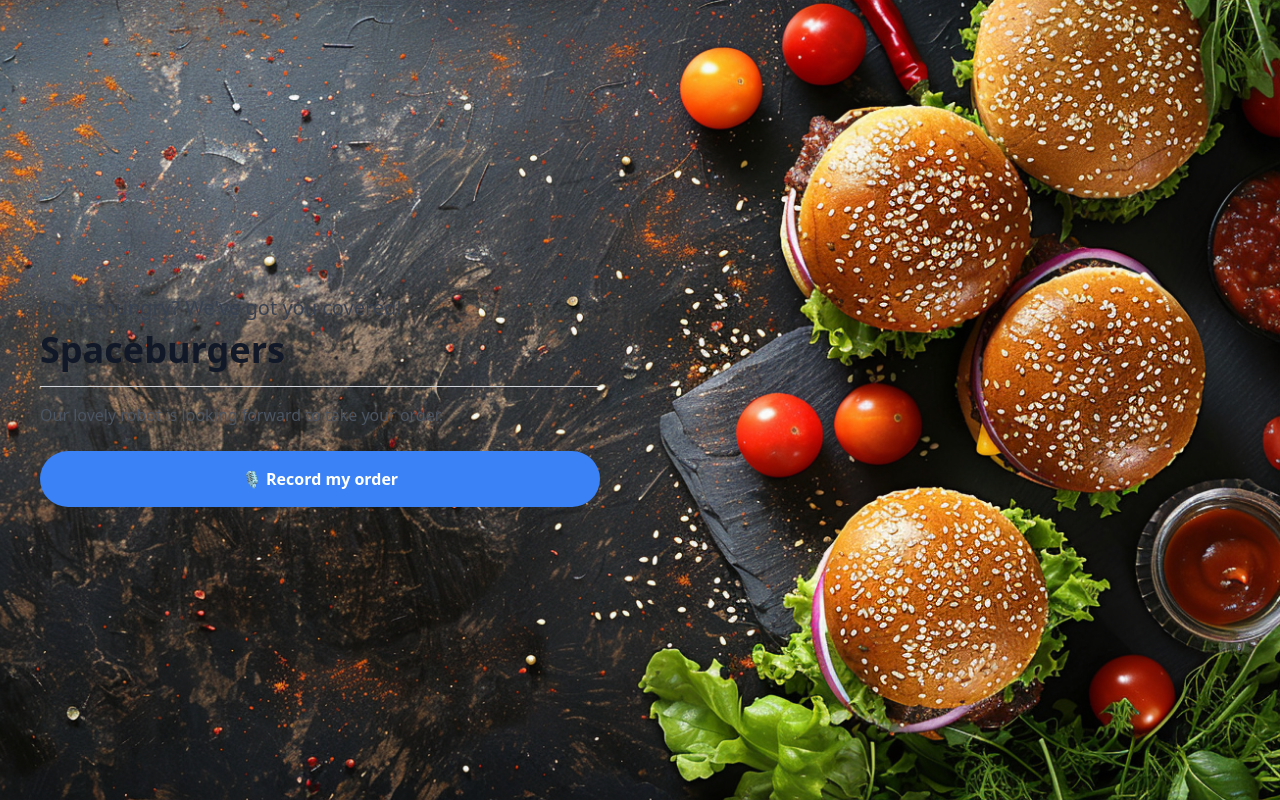
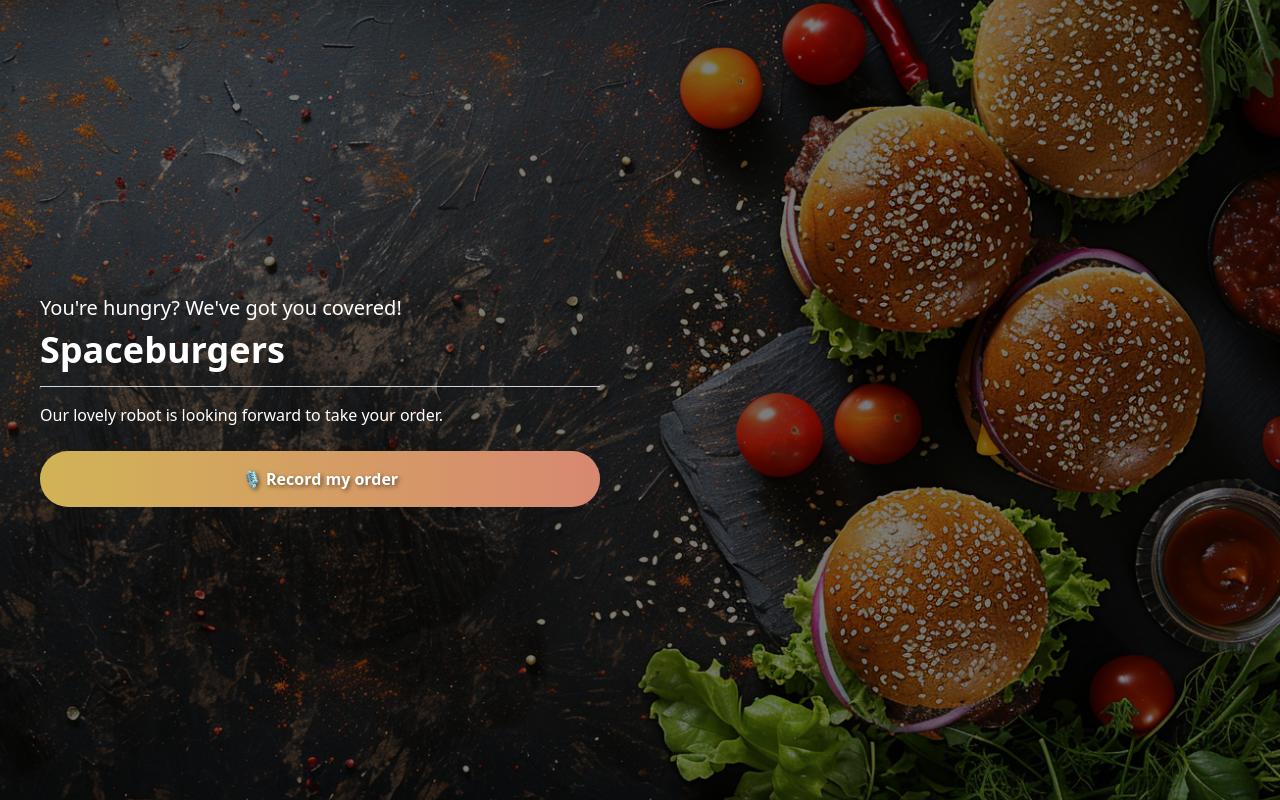
Before and after one commit to slimouGit/foodOrdering, a Flask app: page / in a window 1280 px wide. Run offline with Flask 3, Linux system fonts and the light colour scheme; data comes from the database, SQL or seed files in the repository; some libraries are stand-ins or nearby versions.

Commit message:
adjusted styling and animations on landing page.

```diff
--- a/templates/index.html
+++ b/templates/index.html
@@ -1,51 +1,107 @@
 <!DOCTYPE html>
 <html lang="en">
   <head>
-    <meta charset="UTF-8">
-    <meta name="viewport" content="width=device-width, initial-scale=1.0">
+    <meta charset="UTF-8" />
+    <meta name="viewport" content="width=device-width, initial-scale=1.0" />
     <title>Spaceburgers Order</title>
-    <link href="https://cdn.jsdelivr.net/npm/tailwindcss@2.0.0/dist/tailwind.min.css" rel="stylesheet">
+    <link
+      href="https://cdn.jsdelivr.net/npm/tailwindcss@2.1.4/dist/tailwind.min.css"
+      rel="stylesheet"
+    />
     <style>
       @media (min-width: 1024px) {
+        .hero-bg::before {
+          content: "";
+          position: absolute;
+          top: 0;
+          right: 0;
+          bottom: 0;
+          left: 0;
+          background: rgba(0, 0, 0, 0.5); /* Black overlay with opacity */
+          z-index: 10;
+        }
         .hero-bg {
-                background-image: url('./static/background.png');
+          background-image: url("./static/background.png");
           background-size: cover;
           background-position: center right;
+          position: relative;
         }
+      }
+
+      .gradient-btn {
+        background-image: linear-gradient(to right, #f6d365 0%, #fda085 100%);
+        position: relative;
+        z-index: 10;
+      }
+
+      .gradient-btn::after {
+        content: "";
+        position: absolute;
+        top: 0;
+        left: 0;
+        right: 0;
+        bottom: 0;
+        background: rgba(0, 0, 0, 0.15);
+        z-index: -1;
+        border-radius: inherit;
+      }
+
+      .gradient-recording {
+        background-image: linear-gradient(to right, #ef5777 0%, #575fcf 100%);
+      }
+
+      .text-shadow {
+        text-shadow: 2px 2px 4px rgba(0, 0, 0, 0.5);
+      }
+
+      @keyframes pulseAnimation {
+        0%,
+        100% {
+          transform: scale(1);
+          background-color: #4b5563;
+        }
+        50% {
+          transform: scale(1.05);
+          background-color: #374151;
+        }
+      }
+
+      .pulse {
+        animation: pulseAnimation 2s infinite;
       }
     </style>
   </head>
-<body class="bg-gray-50">
+  <body class="bg-gray-800">
     <div class="min-h-screen flex flex-col md:flex-row hero-bg">
-        <div class="md:w-1/2 p-10 flex flex-col justify-center">
-            <h3 class="text-xl text-gray-700">You're hungry? We've got you covered!</h3>
-            <h1 class="text-4xl font-bold text-gray-900 mt-2">Spaceburgers</h1>
-            <hr class="my-4 border-gray-300">
-            <p class="text-gray-600 mb-6">Our lovely robot is looking forward to take your order.</p>
-            <button id="actionBtn" class="bg-blue-500 hover:bg-blue-700 text-white font-bold py-4 px-8 rounded-full">
-                🎙️ Record my order
-            </button>
+      <div class="md:w-1/2 p-10 flex flex-col justify-center relative z-20">
+        <h3 class="text-xl text-white">
+          You're hungry? We've got you covered!
+        </h3>
+        <h1 class="text-4xl font-bold text-white mt-2">Spaceburgers</h1>
+        <hr class="my-4 border-gray-300" />
+        <p class="text-white mb-6">
+          Our lovely robot is looking forward to take your order.
+        </p>
+        <button id="actionBtn">🎙️ Record my order</button>
       </div>
-        <div class="md:w-1/2 flex md:justify-end">
-            <!-- Background image for desktop is handled via CSS -->
-        </div>
+      <!-- Background image for desktop is handled via CSS, with a shadow overlay -->
+      <div class="md:w-1/2"></div>
     </div>
 
     <script>
-        let state = 'idle'; // Possible states: idle, recording, sending
+      let state = "idle"; // Possible states: idle, recording, sending
       let mediaRecorder;
       let chunks = [];
 
-        const actionBtn = document.querySelector('#actionBtn');
+      const actionBtn = document.querySelector("#actionBtn");
       updateButton();
 
-        navigator.mediaDevices.getUserMedia({ audio: true })
-            .then(stream => {
+      navigator.mediaDevices.getUserMedia({ audio: true }).then((stream) => {
         mediaRecorder = new MediaRecorder(stream);
 
         mediaRecorder.onstart = () => {
           chunks = [];
-                    state = 'recording';
+          state = "recording";
           updateButton();
         };
 
@@ -54,39 +110,45 @@
         };
 
         mediaRecorder.onstop = async () => {
-                    state = 'sending';
+          state = "sending";
           updateButton();
 
-                    const blob = new Blob(chunks, { 'type' : 'audio/mp3' });
+          const blob = new Blob(chunks, { type: "audio/mp3" });
           const formData = new FormData();
-                    formData.append('file', blob, 'recording.mp3');
-                    const uploadResult = await fetch('/upload', { method: 'POST', body: formData });
-                    if(uploadResult.ok) {
+          formData.append("file", blob, "recording.mp3");
+          const uploadResult = await fetch("/upload", {
+            method: "POST",
+            body: formData,
+          });
+          if (uploadResult.ok) {
             const result = await uploadResult.json();
             window.location.href = "/order?recording_id=" + result.recording_id;
           }
         };
 
-                actionBtn.addEventListener('click', () => {
-                    if (state === 'idle') {
+        actionBtn.addEventListener("click", () => {
+          if (state === "idle") {
             mediaRecorder.start();
-                    } else if (state === 'recording') {
+          } else if (state === "recording") {
             mediaRecorder.stop();
           }
         });
       });
 
       function updateButton() {
-            if (state === 'idle') {
-                actionBtn.textContent = '🎙️ Record my order';
-                actionBtn.className = 'bg-blue-500 hover:bg-blue-700 text-white font-bold py-4 px-8 rounded-full';
-            } else if (state === 'recording') {
-                actionBtn.textContent = 'Stop recording';
-                actionBtn.className = 'bg-red-500 hover:bg-red-700 text-white font-bold py-4 px-8 rounded-full';
-            } else if (state === 'sending') {
-                actionBtn.textContent = 'Sending...';
+        if (state === "idle") {
+          actionBtn.textContent = "🎙️ Record my order";
+          actionBtn.className =
+            "gradient-btn hover:bg-opacity-90 text-white font-bold py-4 px-8 rounded-full transition ease-in-out duration-150 text-shadow";
+        } else if (state === "recording") {
+          actionBtn.textContent = "Stop recording";
+          actionBtn.className =
+            "gradient-recording hover:bg-opacity-90 text-white font-bold py-4 px-8 rounded-full transition ease-in-out duration-150 text-shadow";
+        } else if (state === "sending") {
+          actionBtn.textContent = "Sending...";
           actionBtn.disabled = true;
-                actionBtn.className = 'bg-gray-500 text-white font-bold py-4 px-8 rounded-full';
+          actionBtn.className =
+            "bg-gray-500 text-white font-bold py-4 px-8 rounded-full pulse";
         }
       }
     </script>
```
Lines whose indentation alone changed are shown as unchanged.
